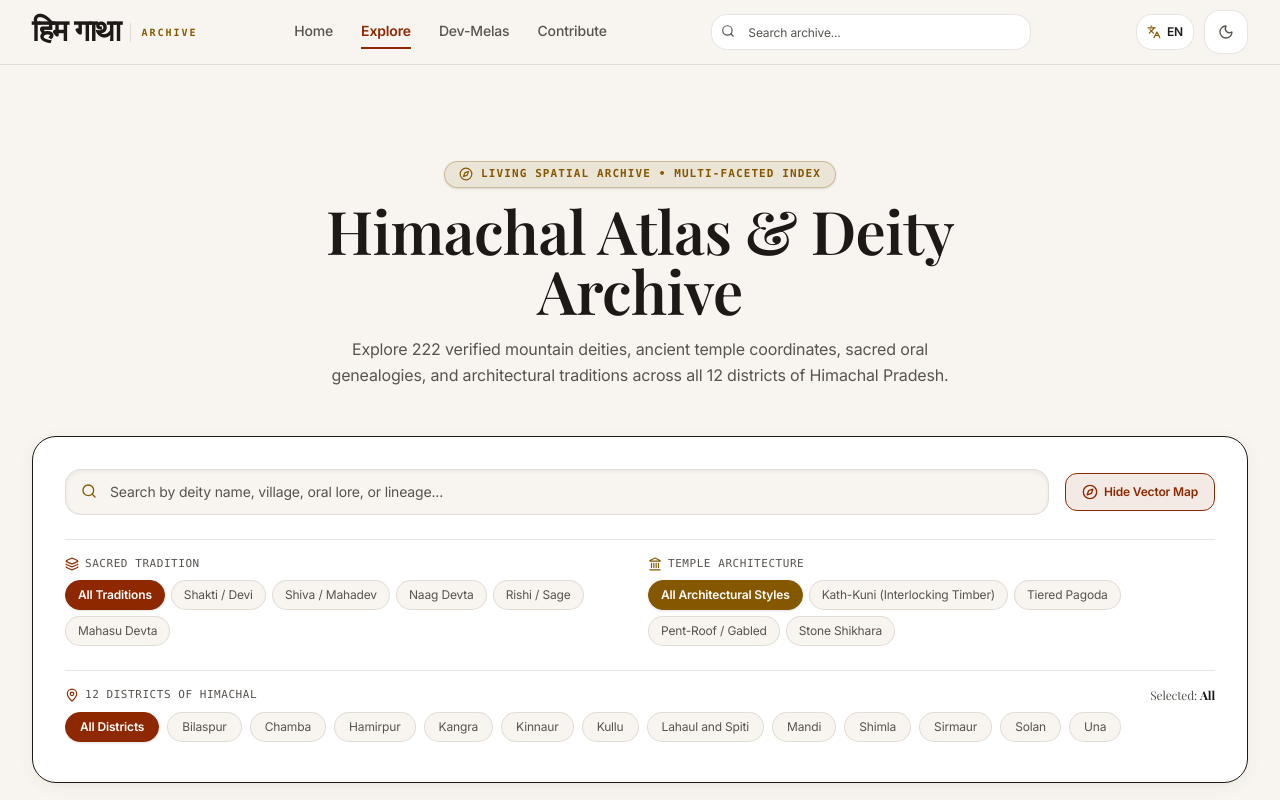
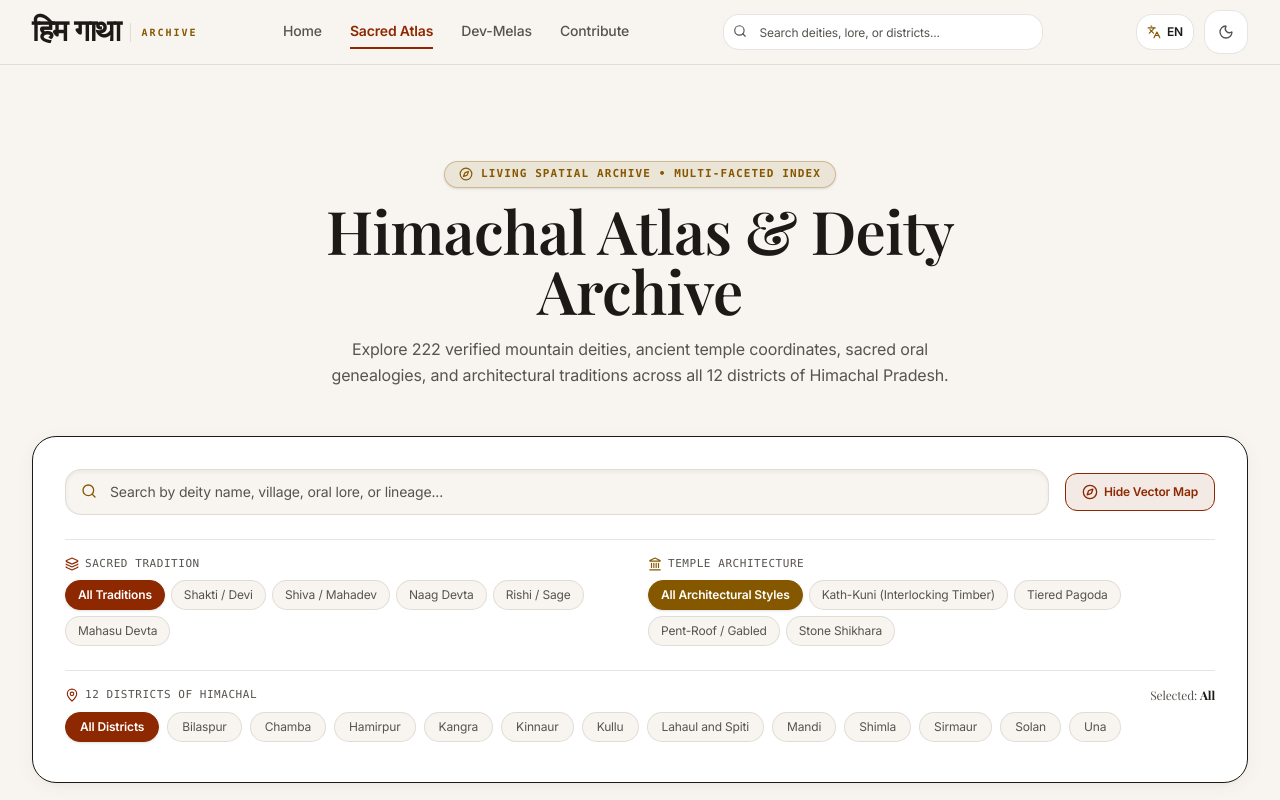
Before and after one commit to bhupendersingh8/him-gatha, a React (Vite) app: page /explore in a window 1280 px wide. Shown: the top 800 px of the page. Built offline with nearby package versions, Linux system fonts and the light colour scheme; a web font is replaced by a local one.

Commit message:
fix(copy): resolve 5 Floto web copy audit issues for clarity, tone, and scannability

```diff
--- a/src/components/HeroSlideshow.jsx
+++ b/src/components/HeroSlideshow.jsx
@@ -155,7 +155,7 @@ export default function HeroSlideshow() {
             type="button"
             role="tab"
             aria-selected={index === currentSlide}
-            aria-label={`Go to slide ${index + 1}: ${slide.title}`}
+            aria-label={index === currentSlide ? `Current slide: ${slide.title}` : `Go to slide ${index + 1}: ${slide.title}`}
             onClick={() => setCurrentSlide(index)}
             className="flex items-center gap-1.5 cursor-pointer focus:outline-none focus-visible:ring-2 focus-visible:ring-[var(--accent-gold)] rounded-full transition-all"
           >
--- a/src/components/Navbar.jsx
+++ b/src/components/Navbar.jsx
@@ -47,7 +47,7 @@ export default function Navbar({ theme, toggleTheme, onSearch }) {
 
   const navLinks = [
     { to: '/', label: t('home'), end: true },
-    { to: '/explore', label: t('explore') || 'Explore' },
+    { to: '/explore', label: t('sacred_atlas') || 'Sacred Atlas' },
     { to: '/calendar', label: t('dev_melas') },
     { to: '/contribute', label: t('contribute') },
   ];
@@ -111,7 +111,7 @@ export default function Navbar({ theme, toggleTheme, onSearch }) {
             <input
               id="desktop-search-input"
               type="search"
-              placeholder="Search archive..."
+              placeholder={t('search_placeholder') || "Search deities, lore, or districts..."}
               value={searchVal}
               onChange={handleSearchChange}
               className="w-full h-9 px-3 pl-9 rounded-md border border-[var(--border-color)] bg-[var(--bg-card)] text-[var(--text-primary)] placeholder-[var(--text-muted)] text-xs font-sans focus:outline-none focus:border-[var(--accent-color)] focus:ring-1 focus:ring-[var(--accent-color)] transition-all"
@@ -196,7 +196,7 @@ export default function Navbar({ theme, toggleTheme, onSearch }) {
               <input
                 id="mobile-search-input"
                 type="search"
-                placeholder="Search deities, districts..."
+                placeholder={t('search_placeholder') || "Search deities, lore, or districts..."}
                 value={searchVal}
                 onChange={handleSearchChange}
                 className="w-full h-10 px-3 pl-10 rounded-md border border-[var(--border-color)] bg-[var(--bg-primary)] text-[var(--text-primary)] placeholder-[var(--text-muted)] text-sm font-sans focus:outline-none focus:border-[var(--accent-color)] focus:ring-1 focus:ring-[var(--accent-color)]"
--- a/src/context/LanguageContext.jsx
+++ b/src/context/LanguageContext.jsx
@@ -4,14 +4,14 @@ import { createContext, useState, useContext, useEffect } from 'react';
 const translations = {
   en: {
     home: "Home",
-    explore: "Explore",
+    explore: "Sacred Atlas",
     sacred_atlas: "Sacred Atlas",
     deity_archive: "Deity Archive",
     dev_melas: "Dev-Melas",
     contribute: "Contribute",
     admin_dashboard: "Dashboard",
     admin_portal: "Admin Portal",
-    search_placeholder: "Search deities, districts, lineages...",
+    search_placeholder: "Search deities, lore, or districts...",
     sacred_lore: "Sacred Lore",
     admin_framework: "Admin Framework",
     dev_yatra_guide: "Dev-Yatra Guide",
@@ -80,14 +80,14 @@ const translations = {
   },
   hi: {
     home: "मुख्य पृष्ठ",
-    explore: "अन्वेषण",
+    explore: "पवित्र एटलस",
     sacred_atlas: "पवित्र एटलस",
     deity_archive: "देवता संग्रह",
     dev_melas: "देव-मेले",
     contribute: "योगदान करें",
     admin_dashboard: "डैशबोर्ड",
     admin_portal: "प्रशासक पोर्टल",
-    search_placeholder: "देवताओं, जिलों की खोज करें...",
+    search_placeholder: "देवता, परंपरा या जिला खोजें...",
     sacred_lore: "पवित्र कथा",
     admin_framework: "प्रशासनिक ढांचा",
     dev_yatra_guide: "देव-यात्रा मार्गदर्शिका",
--- a/src/pages/Home.jsx
+++ b/src/pages/Home.jsx
@@ -368,7 +368,7 @@ export default function Home() {
                         to="/calendar"
                         className="text-xs text-[var(--accent-color)] hover:underline flex items-center gap-1 font-semibold"
                       >
-                        Details <ArrowRight className="w-3 h-3" />
+                        View Event Details <ArrowRight className="w-3 h-3" />
                       </Link>
                     </div>
                   </motion.div>
@@ -557,7 +557,7 @@ export default function Home() {
                   disabled={selectedMapDistrict === 'All'}
                   className="inline-flex items-center justify-center px-4 py-3.5 rounded-lg border border-[var(--border-color)] bg-[var(--bg-card)] text-[var(--text-secondary)] text-sm font-medium hover:text-[var(--text-primary)] hover:border-[var(--accent-gold)] transition-colors disabled:opacity-40 disabled:cursor-not-allowed cursor-pointer"
                 >
-                  Reset Focus
+                  Reset Map
                 </button>
               </div>
             </div>
```
